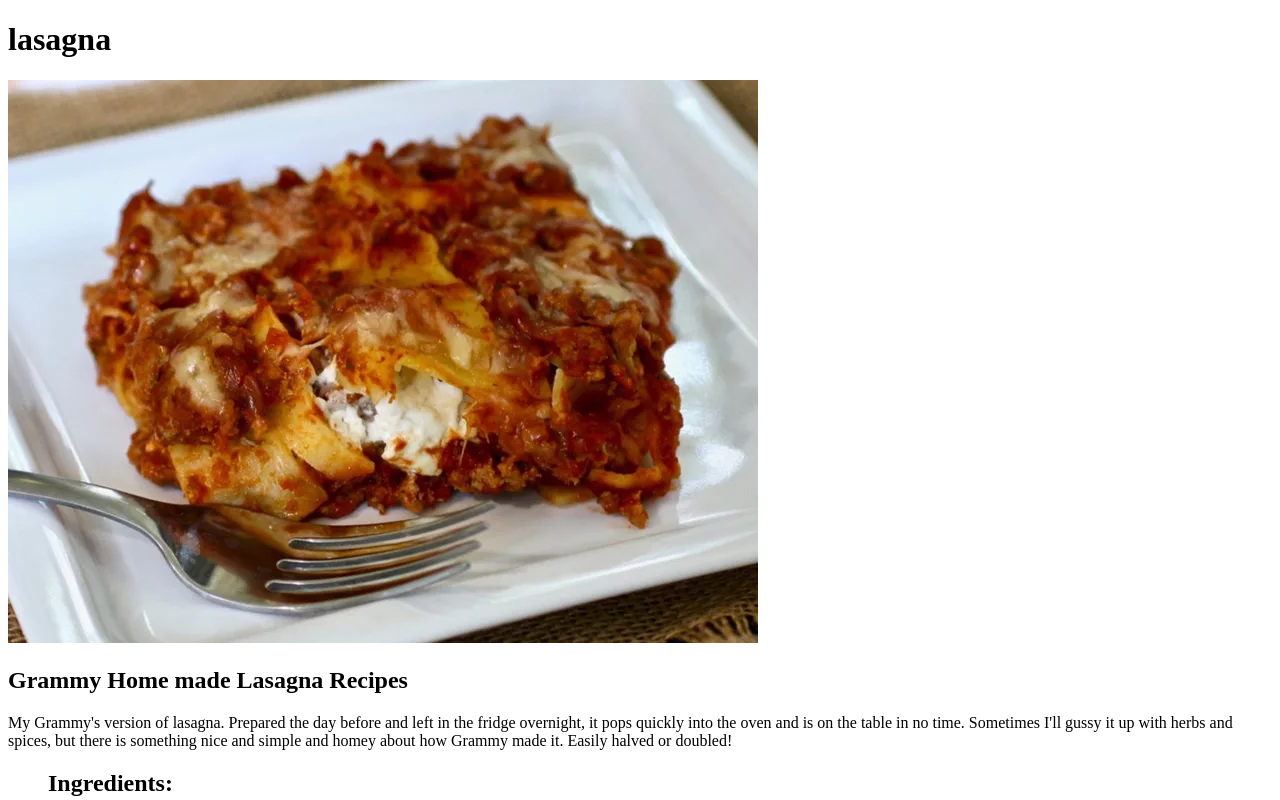
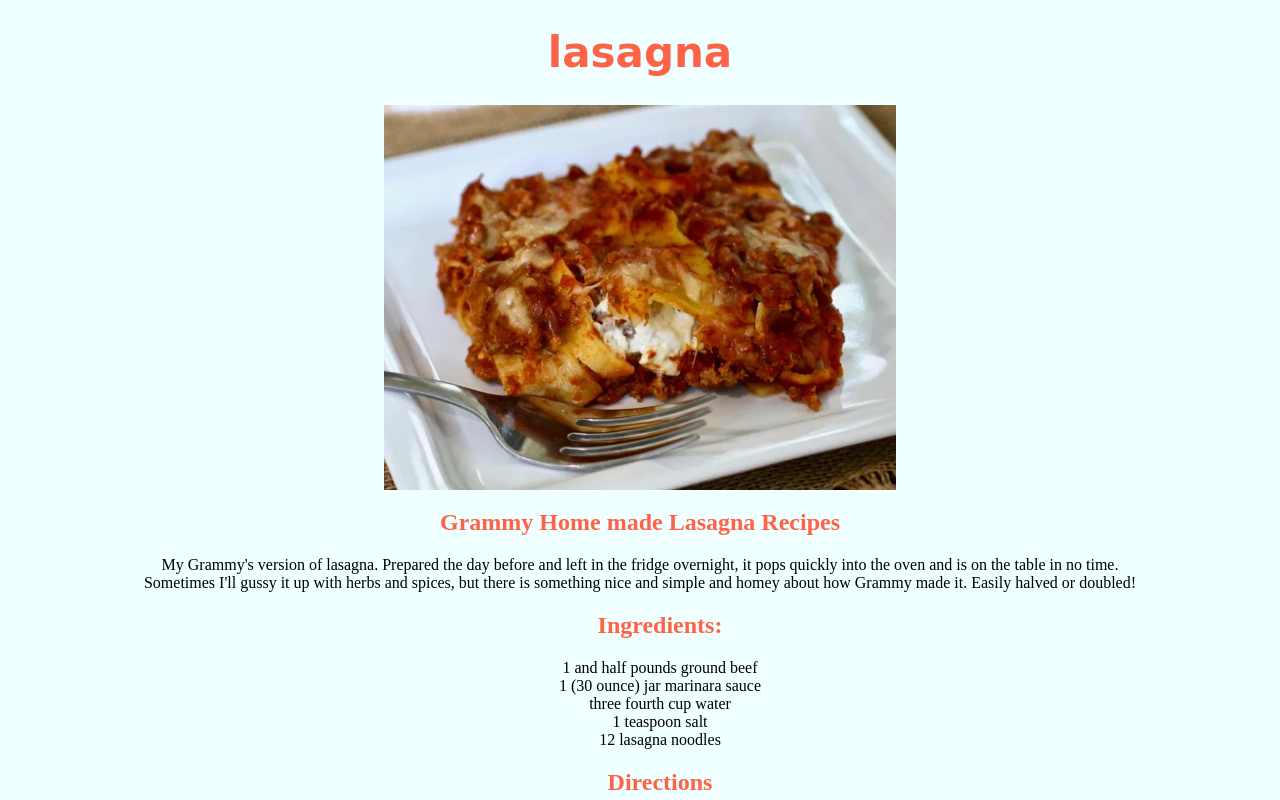
Before and after one commit to ttekie/odin-recipes, a plain HTML site: page recipes/lasagna.html in a window 1280 px wide. Shown: the top 800 px of the page. Drawn offline with Linux system fonts and the light colour scheme.

Commit message:
style added to each page

```diff
--- /dev/null
+++ b/css/burger.css
@@ -0,0 +1,9 @@
+body {
+   background-color: #f0ffff;
+   width: 80%;
+   text-align: center;
+   margin: auto;
+}
+li {
+   list-style-type: none;
+}
--- /dev/null
+++ b/css/home-recipes.css
@@ -0,0 +1,30 @@
+body {
+   background-color: #f0ffff;
+   font-family: Arial, Helvetica, sans-serif;
+}
+
+h1 {
+   text-align: center;
+   font-size: 42px;
+   color: #cd5c5c;
+}
+.recipes-wrapper {
+   margin: auto;
+   width: 30%;
+   display: flex;
+   flex-direction: column;
+}
+
+li a {
+   text-decoration: none;
+   font-family:cursive;
+   font-size: 24px;
+}
+
+li a:hover{
+   border-bottom: 2px solid palevioletred;
+}
+
+li:hover {
+   list-style-type: none;
+}
--- /dev/null
+++ b/css/lasagna.css
@@ -0,0 +1,25 @@
+body {
+   background-color: #f0ffff;
+   width: 80%;
+   text-align: center;
+   margin: auto;
+}
+#recipe-type {
+   font-family: cursive;
+   /* font-family: Arial, Helvetica, sans-serif; */
+   text-align: center;
+   font-size: 42px;
+   color: #ff6347;
+}
+.lasagna-pic {
+   display: block;
+   margin: auto;
+   width: 50%;
+}
+h2 {
+   text-align: center;
+   color:#ff6347;
+}
+li {
+   list-style-type: none;
+}
--- /dev/null
+++ b/css/lemon-chicken-orzo.css
@@ -0,0 +1,9 @@
+body {
+   background-color: #f0ffff;
+   width: 80%;
+   text-align: center;
+   margin: auto;
+}
+li {
+   list-style-type: none;
+}
--- a/recipes/lasagna.html
+++ b/recipes/lasagna.html
@@ -3,13 +3,14 @@
 <head>
    <meta charset="UTF-8">
    <meta name="viewport" content="width=device-width, initial-scale=1.0">
+   <link rel="stylesheet" href="../css/lasagna.css">
    <title>Lasagna</title>
 </head>
 <body>
-   <h1>lasagna</h1>
-   <img src="../images/meat-lasagna.jpg" alt="An image of meat lasagna">
+   <h1 id="recipe-type">lasagna</h1>
+   <img class="lasagna-pic" src="../images/meat-lasagna.jpg" alt="An image of meat lasagna">
    <h2>Grammy Home made Lasagna Recipes</h2>
-   <p>My Grammy's version of lasagna. Prepared the day before and left in the fridge overnight, it pops quickly into the oven and is on the table in no time. Sometimes I'll gussy it up with herbs and spices, but there is something nice and simple and homey about how Grammy made it. Easily halved or doubled!</p>
+   <p class="first-para">My Grammy's version of lasagna. Prepared the day before and left in the fridge overnight, it pops quickly into the oven and is on the table in no time. Sometimes I'll gussy it up with herbs and spices, but there is something nice and simple and homey about how Grammy made it. Easily halved or doubled!</p>
    <ul>
       <h2>Ingredients:</h2>
       <li>1 and half pounds ground beef</li>
```
Also changed, not shown: index.html (+2 -1 lines), recipes/burger.html (+1 -0 lines), recipes/lemon-chicken-orzo.html (+1 -0 lines), css/recipes.css (deleted).
